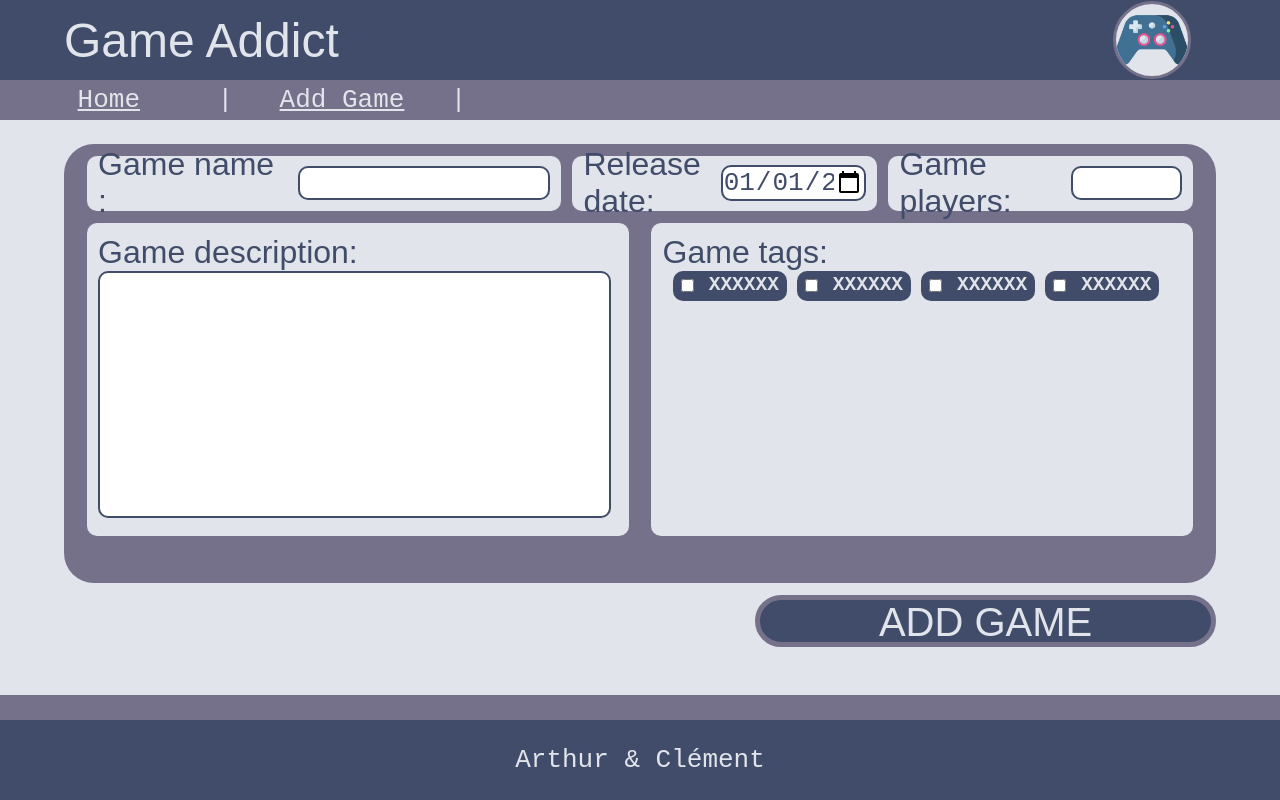
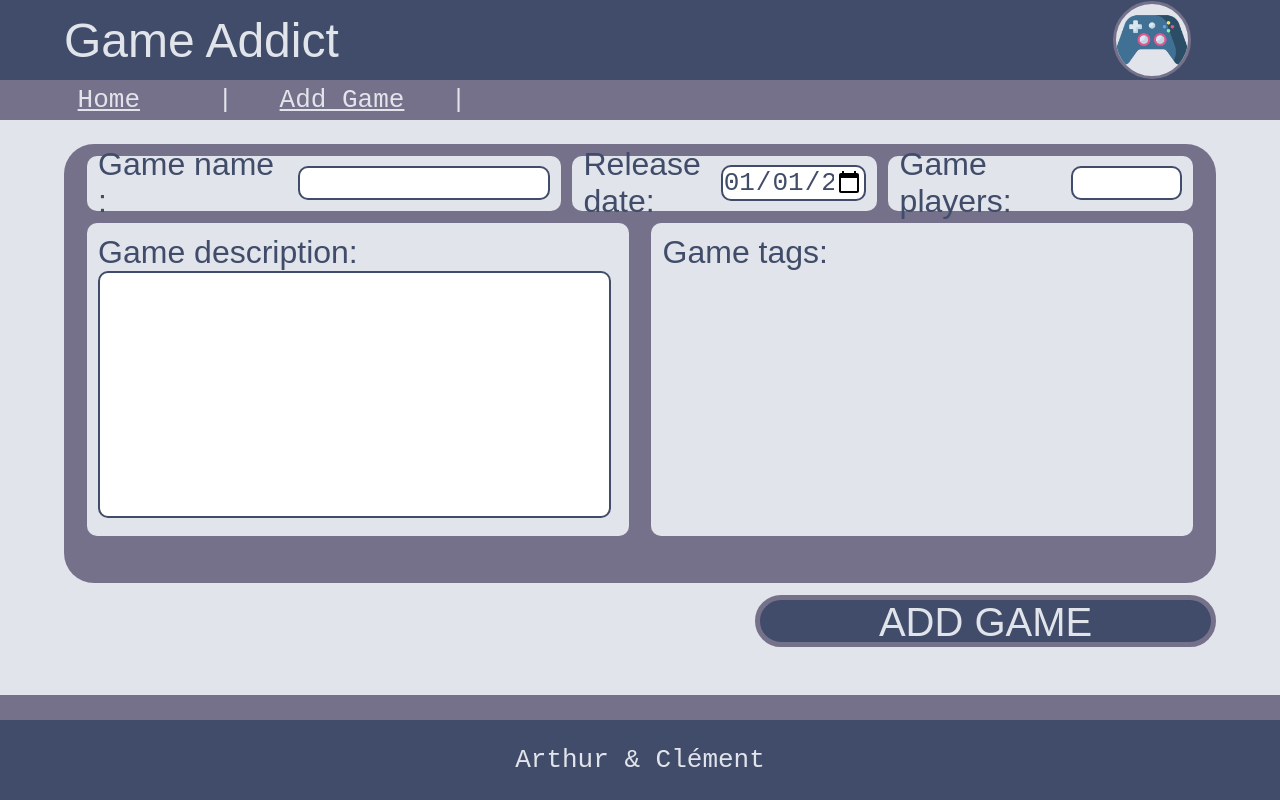
Before and after one commit to HoYokuTensho/gameAddict-front, an Angular app: page /addGame in a window 1280 px wide. Built offline with nearby package versions, Linux system fonts and the light colour scheme.

Commit message:
CDE : Ajout des données dynamique pour la page d'ajout de jeu

```diff
--- a/src/app/add-game/add-game.component.html
+++ b/src/app/add-game/add-game.component.html
@@ -2,12 +2,12 @@
   <div class="addCard">
     <div class="gameNameContainer">
       <label class="inputLabel"> Game name :</label>
-      <input class="gameName">
+      <input type="text"class="gameName">
     </div>
 
     <div class="gameDateContainer">
       <label class="inputLabel"> Release date:</label>
-      <input type="date" value="2000-01-01" class="gameDate">
+      <input  type="date" value="2000-01-01" class="gameDate">
     </div>
 
     <div class="gamePlayerContainer">
@@ -18,15 +18,15 @@
     <div class="gameDescriptionContainer">
       <label class="inputLabel"> Game description:</label>
       <br>
-      <textarea  class="gameDescription"></textarea>
+      <textarea class="gameDescription"></textarea>
     </div>
 
     <div class="gameTagsContainer">
       <label class="inputLabel"> Game tags:</label>
       <br>
-      <div class="gameTag" *ngFor="let n of [1,2,3,4];">
-        <input class="tagName" type="checkbox" value="XXXXXX">
-        <label class="tagLabel"> XXXXXX </label><br>
+      <div class="gameTag" *ngFor="let tagDto of tagsDto">
+        <input class="tagName" type="checkbox" value="{{tagDto.name}}">
+        <label class="tagLabel"> {{tagDto.name}} </label><br>
       </div>
     </div>
   </div>
```
